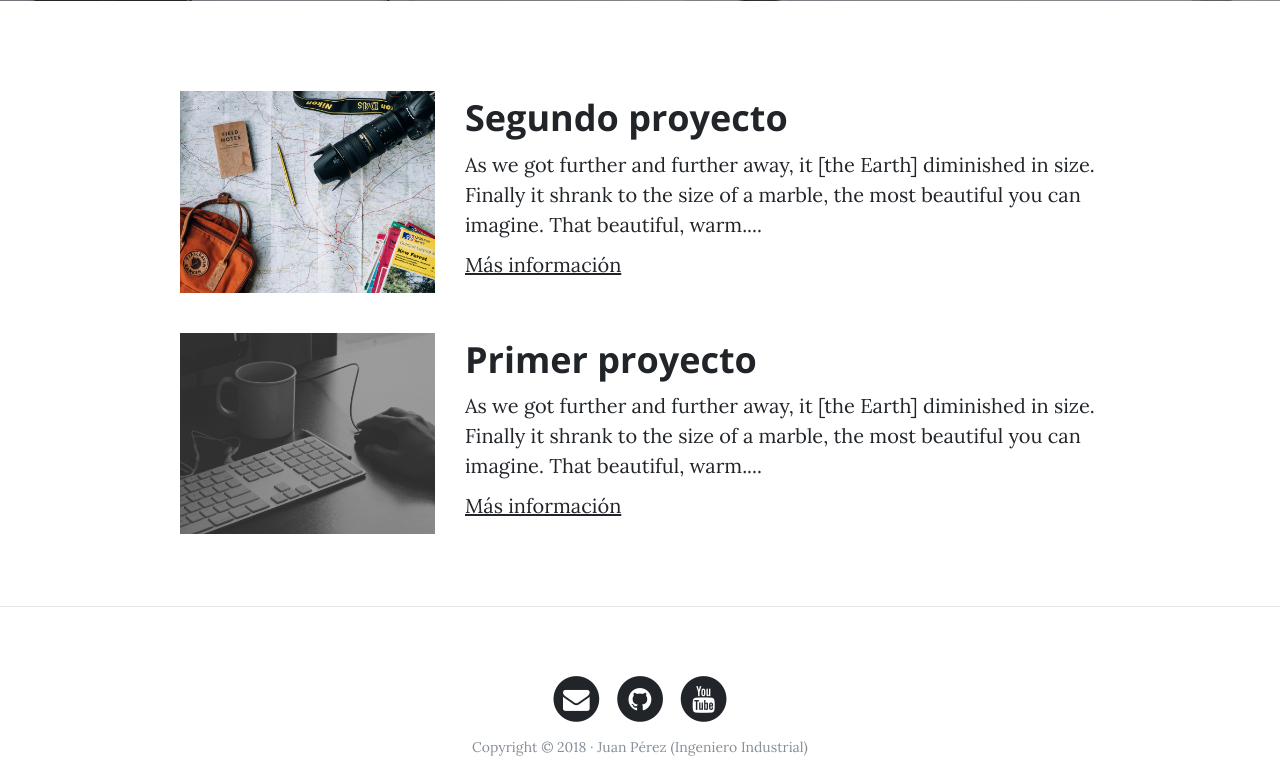
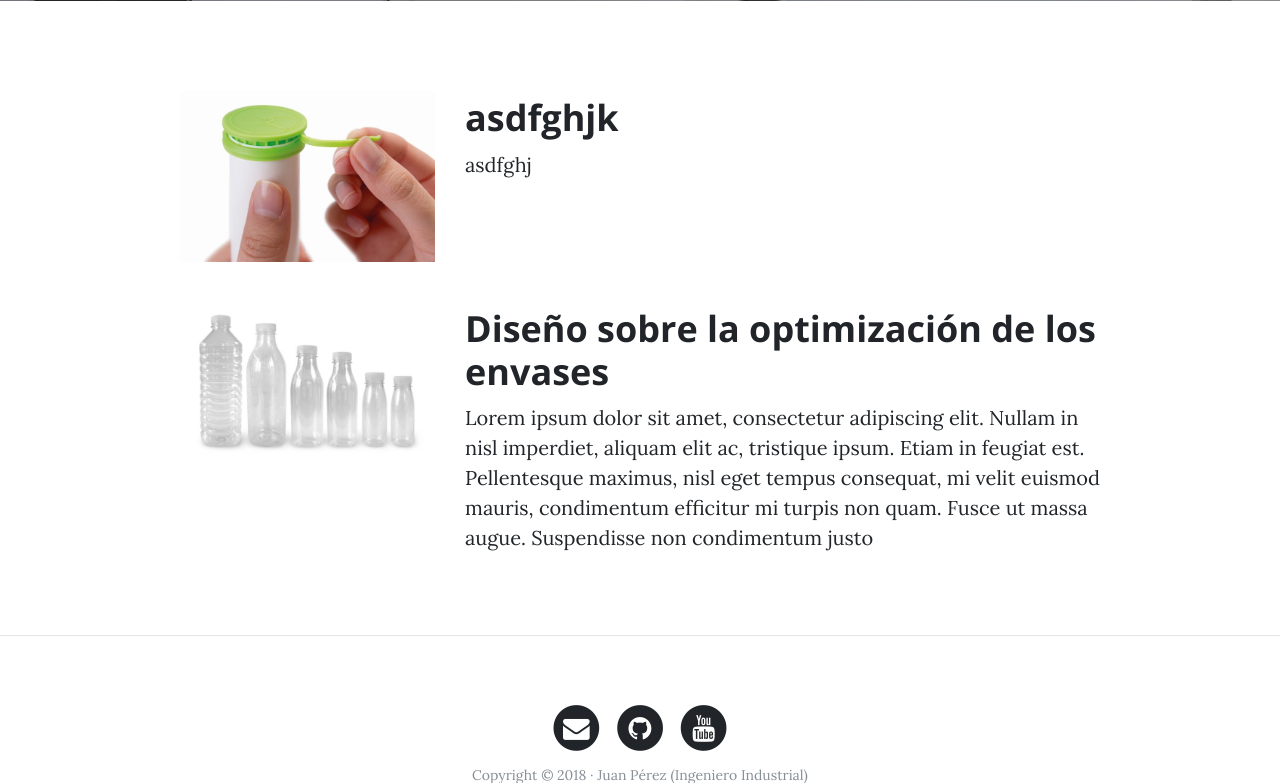
Before and after one commit to DaNny-Programmer/ProyectoDjango1, a Django app: template portfolio/templates/portfolio/portfolio.html in a window 1280 px wide. Shown: the part 531-1314 px from the top of the page. Before the commit the page ends 1287 px from the top, so only its background shows below. Run offline with Django 3.2, Linux system fonts and the light colour scheme; the template is opened without the code that fills it: values that come from a table or form of the project are taken from there, others are empty; data comes from the database, SQL or seed files in the repository; both versions use the stored data as it was after the commit; some libraries are stand-ins or nearby versions.

Commit message:
Commit- MVT Model

```diff
--- a/core/views.py
+++ b/core/views.py
@@ -8,8 +8,7 @@ def home(request):
 def about(request):
     return render(request, "core/about.html")
 
-def portfolio(request):
-    return render(request, "core/portfolio.html")
+
 
 def contact(request):
     return render(request, "core/contact.html")
--- a/portfolio/templates/portfolio/portfolio.html
+++ b/portfolio/templates/portfolio/portfolio.html
@@ -1,7 +1,5 @@
 {% extends 'core/base.html' %}
-
-{% block title %}Portafolio{% endblock %}
-
+{% block title %} Portafolio {% endblock %}
 {% block background %}{% load static %}{% static 'core/img/portfolio-bg.jpg' %}{% endblock %}
 
 {% block headers %}
@@ -10,26 +8,18 @@
 {% endblock %}
 
 {% block content %}
+    {% for project in projects %}
         <!-- Proyecto -->
         <div class="row project">
             <div class="col-lg-3 col-md-4 offset-lg-1">
-			      <img class="img-fluid" src="{% static 'core/img/about-bg.jpg' %}" alt="">
+                <img class="img-fluid" src="{{project.image.url}}" alt="">
             </div>
             <div class="col-lg-7 col-md-8">
-	      		<h2 class="section-heading title">Segundo proyecto</h2>
-	          <p>As we got further and further away, it [the Earth] diminished in size. Finally it shrank to the size of a marble, the most beautiful you can imagine. That beautiful, warm....</p>
-	          <p><a href="http://google.com">Más información</a></p>
+            <h2 class="section-heading title">{{project.title}}</h2>
+                <p>{{project.description}}</p>
+                <!--<p><a href="http://google.com">Más información</a></p>-->
             </div>
         </div>
-	      <!-- Proyecto -->
-	      <div class="row project">
-	      	<div class="col-lg-3 col-md-4 offset-lg-1">
-			      <img class="img-fluid" src="{% static 'core/img/home-bg.jpg' %}" alt="">
-	      	</div>
-	        <div class="col-lg-7 col-md-8">
-	      		<h2 class="section-heading title">Primer proyecto</h2>
-	          <p>As we got further and further away, it [the Earth] diminished in size. Finally it shrank to the size of a marble, the most beautiful you can imagine. That beautiful, warm....</p>
-	          <p><a href="http://google.com">Más información</a></p>
-	      	</div>
-	      </div>
+    {% endfor %}
+
 {% endblock %}
--- a/webpersonal/urls.py
+++ b/webpersonal/urls.py
@@ -15,14 +15,15 @@ Including another URLconf
 """
 from django.contrib import admin
 from django.urls import path
-from core import views
+from core import views as core_views
+from portfolio import views as portfolio_views
 
 from django.conf import settings
 urlpatterns = [
-    path('', views.home, name="home"),
-    path('about-me/', views.about, name="about"),
-    path('portfolio/', views.portfolio, name="portfolio"),
-    path('contact/', views.contact, name="contact"),
+    path('', core_views.home, name="home"),
+    path('about-me/', core_views.about, name="about"),
+    path('portfolio/', portfolio_views.portfolio, name="portfolio"),
+    path('contact/', core_views.contact, name="contact"),
     path('admin/', admin.site.urls),
 ]
 
```
Also changed, not shown: core/templates/core/portfolio.html (deleted, +0 -37 lines), portfolio/views.py (+3 -4 lines), db.sqlite3, media/projects/025_cierre.jpg (added). Lines whose indentation alone changed are shown as unchanged.
